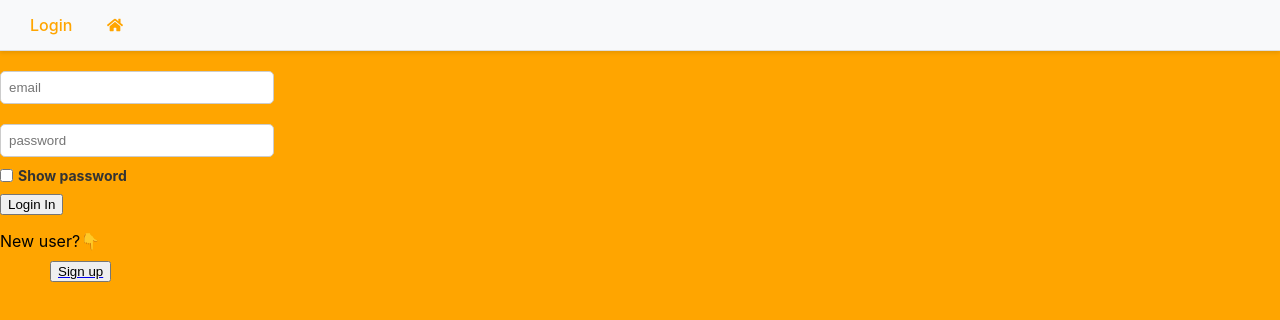
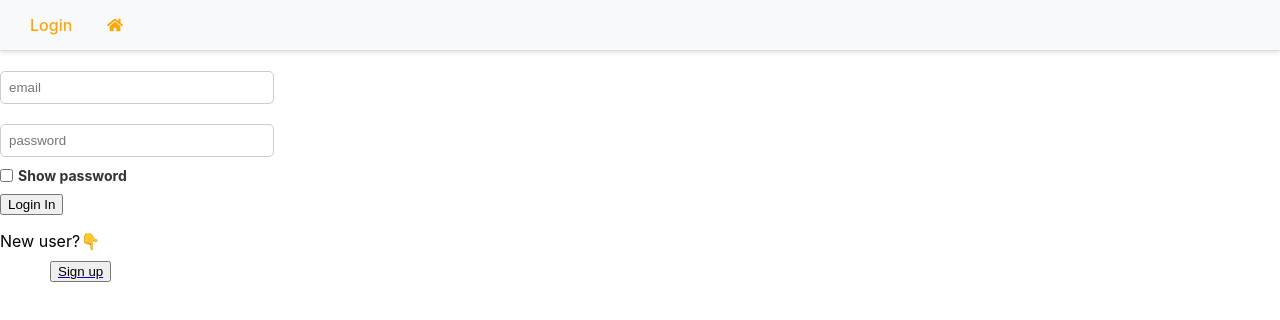
Before and after one commit to Arole01/LoginForm, a React (Create React App) app: page /Login in a window 1280 px wide. Shown: the top 320 px of the page. Built offline with nearby package versions, Linux system fonts and the light colour scheme.

Commit message:
cssUploadedproducts

```diff
--- a/src/Pages/Login.css
+++ b/src/Pages/Login.css
@@ -4,7 +4,7 @@ body {
 }
 
 
-input {
+.user .pass {
     display: block;
     width: 20%;
     padding: 8px;
@@ -13,6 +13,8 @@ input {
     border-radius: 5px;
     border: 1px solid #ccc;
 }
+
+
 
 .submit{
     display: block;
--- /dev/null
+++ b/src/Pages/UploadProducts.css
@@ -0,0 +1,14 @@
+body {
+    margin-bottom: 30px;
+    background: white;
+}
+
+input {
+    display: block;
+    width: 20%;
+    padding: 8px;
+    margin-bottom: 10px;
+    margin-top: 20px;
+    border-radius: 5px;
+    border: 1px solid #ccc;
+}
--- a/src/Pages/UploadProducts.js
+++ b/src/Pages/UploadProducts.js
@@ -4,7 +4,7 @@ import { yupResolver } from '@hookform/resolvers/yup'
 import * as Yup from "yup"
 import axios from 'axios'
 import {toast} from 'react-toastify'
-
+import "./UploadProducts.css"
 export const UploadProducts = () =>{
     const [categories,setCategory]=useState([])
     const [loading,setLoading] = useState(false)
```
